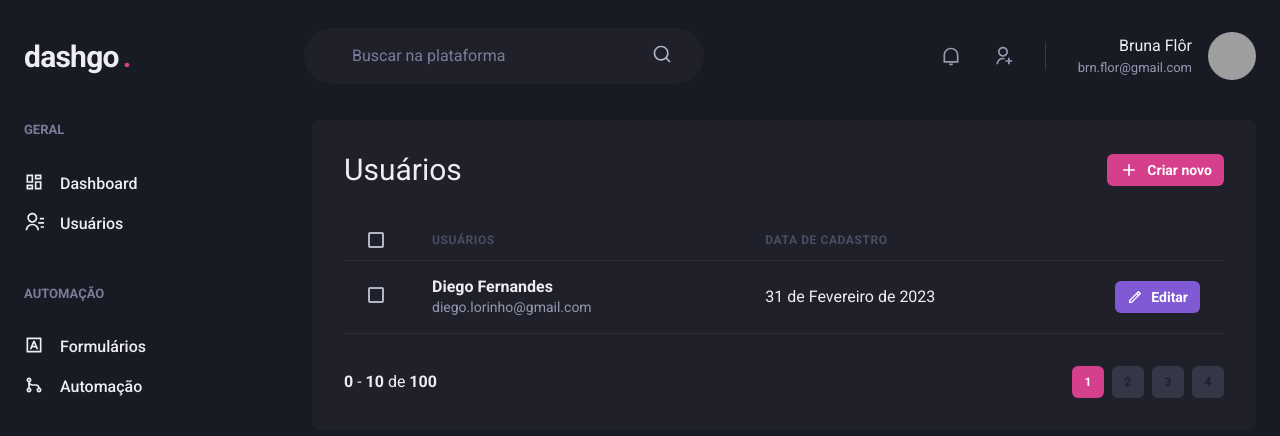
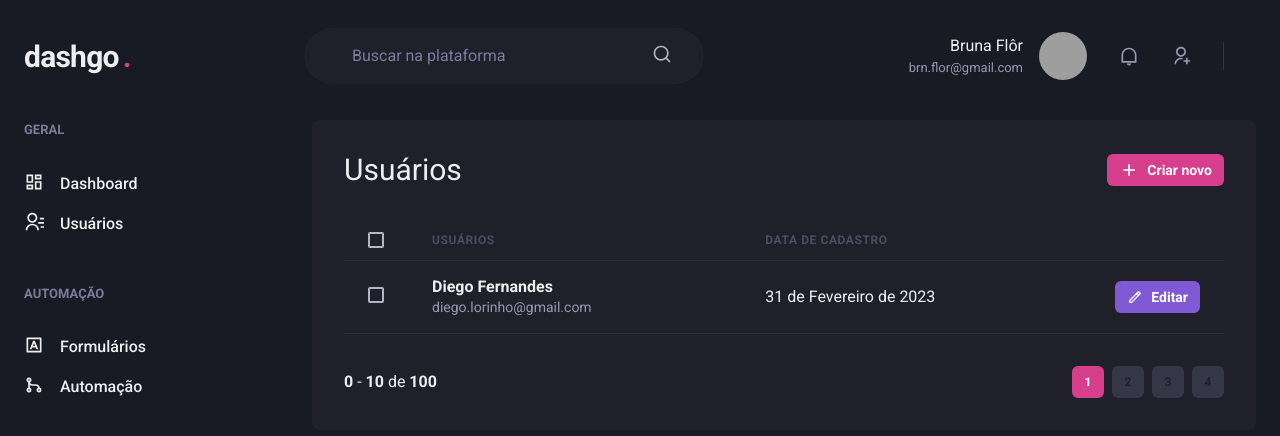
Before and after one commit to bruflor/ignite21-reactjs-dashgo, a Next.js app: page /users in a window 1280 px wide. Shown: the top 436 px of the page. Built offline with nearby package versions, Linux system fonts and the light colour scheme; grey boxes are pictures that could not be loaded.

Commit message:
refactor header to separated components

```diff
--- a/src/components/Header.tsx
+++ /dev/null
@@ -1,32 +0,0 @@
-import { Flex, Text,Input, Icon, HStack, Box, Avatar } from "@chakra-ui/react";
-import {RiNotificationLine, RiSearchLine, RiUserAddLine} from "react-icons/ri"
-
-export function Header(){
-    return(
-        <Flex as="header" w="100%" maxWidth={1480} h="20" mx="auto" mt="4" px="6" align="center">
-            <Text fontSize="3xl" fontWeight="bold" letterSpacing="tight" w="64">
-                dashgo
-                <Text as="span" ml="1" color="pink.500">.</Text>
-            </Text>
-
-            <Flex as="label" flex="1" py="4" px="8" ml="6" maxWidth={400} alignSelf="center" color="gray.200" position="relative" bg="gray.800" borderRadius="full">
-                <Input color="gray.50" variant="unstyled" px="4" mr="4" placeholder="Buscar na plataforma" _placeholder={{color: 'gray.400'}} />
-                <Icon as={RiSearchLine} fontSize="20" />
-            </Flex>
-
-            <Flex align="center" ml="auto">
-                <HStack spacing="8" mx="8" pr="8" py="1" color="gray.300" borderRightWidth={1} borderColor="gray.700">
-                    <Icon as={RiNotificationLine} fontSize="20" />
-                    <Icon as={RiUserAddLine} fontSize="20" />
-                </HStack>
-                <Flex align="center">
-                    <Box mr="4" textAlign="right">
-                        <Text>Bruna Flôr</Text>
-                        <Text color="gray.300" fontSize="small">brn.flor@gmail.com</Text>
-                    </Box>
-                    <Avatar name="Bruna Flôr" size="md" src="https://avatars.githubusercontent.com/u/100380431?v=4"/>
-                </Flex>
-            </Flex>
-        </Flex>
-    )
-}
--- /dev/null
+++ b/src/components/Header/Logo.tsx
@@ -0,0 +1,8 @@
+import { Text } from '@chakra-ui/react'
+
+export function Logo() {
+    return <Text fontSize="3xl" fontWeight="bold" letterSpacing="tight" w="64">
+        dashgo
+        <Text as="span" ml="1" color="pink.500">.</Text>
+    </Text>
+}
--- /dev/null
+++ b/src/components/Header/Notifications.tsx
@@ -0,0 +1,9 @@
+import { HStack, Icon } from "@chakra-ui/react";
+import { RiNotificationLine, RiUserAddLine } from "react-icons/ri";
+
+export function NotificationsNav() {
+    return <HStack spacing="8" mx="8" pr="8" py="1" color="gray.300" borderRightWidth={1} borderColor="gray.700">
+        <Icon as={RiNotificationLine} fontSize="20" />
+        <Icon as={RiUserAddLine} fontSize="20" />
+    </HStack>
+}
--- /dev/null
+++ b/src/components/Header/Profile.tsx
@@ -0,0 +1,15 @@
+import { Flex, HStack, Icon, Avatar, Box, Text } from "@chakra-ui/react";
+import { RiNotificationLine, RiUserAddLine } from "react-icons/ri";
+
+export function Profile() {
+    return (
+
+        <Flex align="center">
+            <Box mr="4" textAlign="right">
+                <Text>Bruna Flôr</Text>
+                <Text color="gray.300" fontSize="small">brn.flor@gmail.com</Text>
+            </Box>
+            <Avatar name="Bruna Flôr" size="md" src="https://avatars.githubusercontent.com/u/100380431?v=4" />
+        </Flex>
+    )
+}
--- /dev/null
+++ b/src/components/Header/SearchBox.tsx
@@ -0,0 +1,11 @@
+import { Flex, Input, Icon } from "@chakra-ui/react";
+import { RiSearchLine } from "react-icons/ri";
+
+export function SearchBox() {
+    return (
+        <Flex as="label" flex="1" py="4" px="8" ml="6" maxWidth={400} alignSelf="center" color="gray.200" position="relative" bg="gray.800" borderRadius="full">
+            <Input color="gray.50" variant="unstyled" px="4" mr="4" placeholder="Buscar na plataforma" _placeholder={{ color: 'gray.400' }} />
+            <Icon as={RiSearchLine} fontSize="20" />
+        </Flex>
+    )
+}
--- /dev/null
+++ b/src/components/Header/index.tsx
@@ -0,0 +1,19 @@
+import { Flex } from "@chakra-ui/react";
+import { Logo } from "./Logo";
+import { NotificationsNav } from "./Notifications";
+import { Profile } from "./Profile";
+import { SearchBox } from "./SearchBox";
+
+export function Header() {
+    return (
+        <Flex as="header" w="100%" maxWidth={1480} h="20" mx="auto" mt="4" px="6" align="center">
+            <Logo/>
+
+            <SearchBox/>
+            <Flex align="center" ml="auto">
+                <Profile />
+                <NotificationsNav />
+            </Flex>
+        </Flex>
+    )
+}
```
